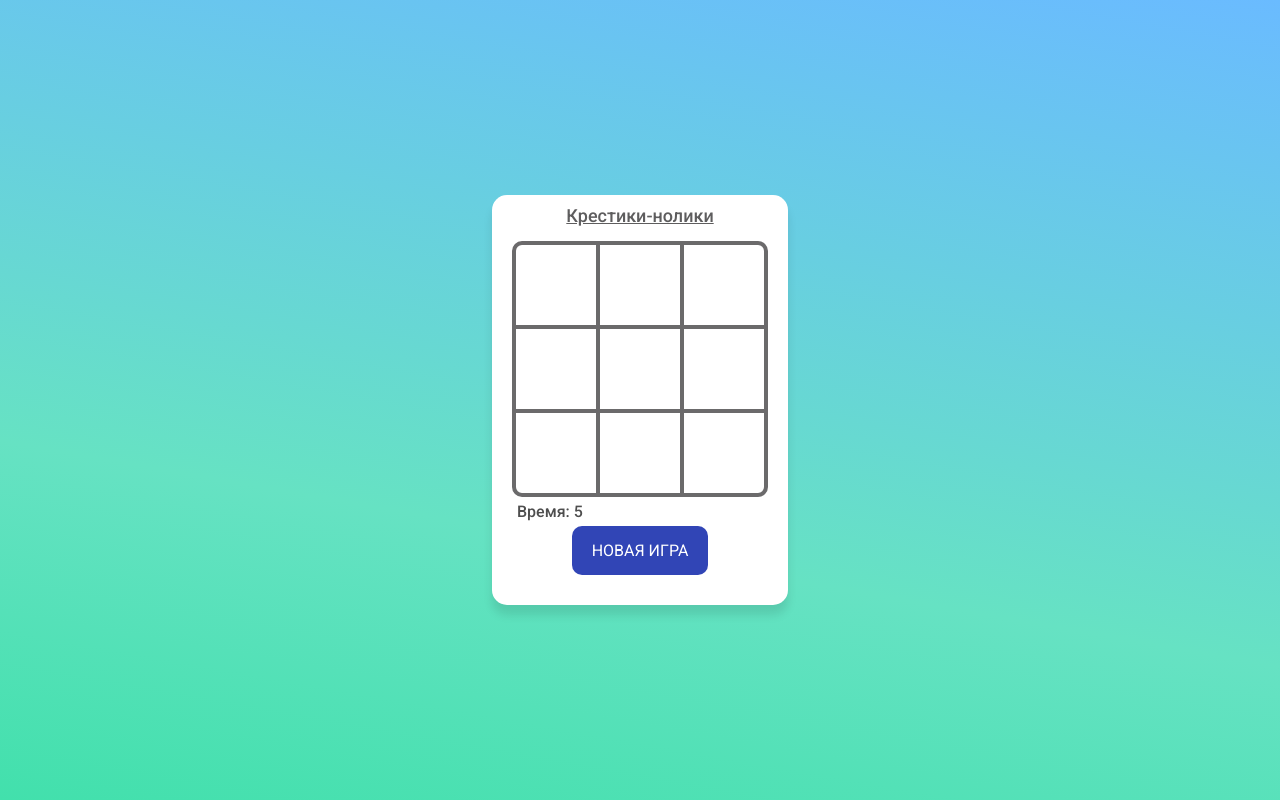
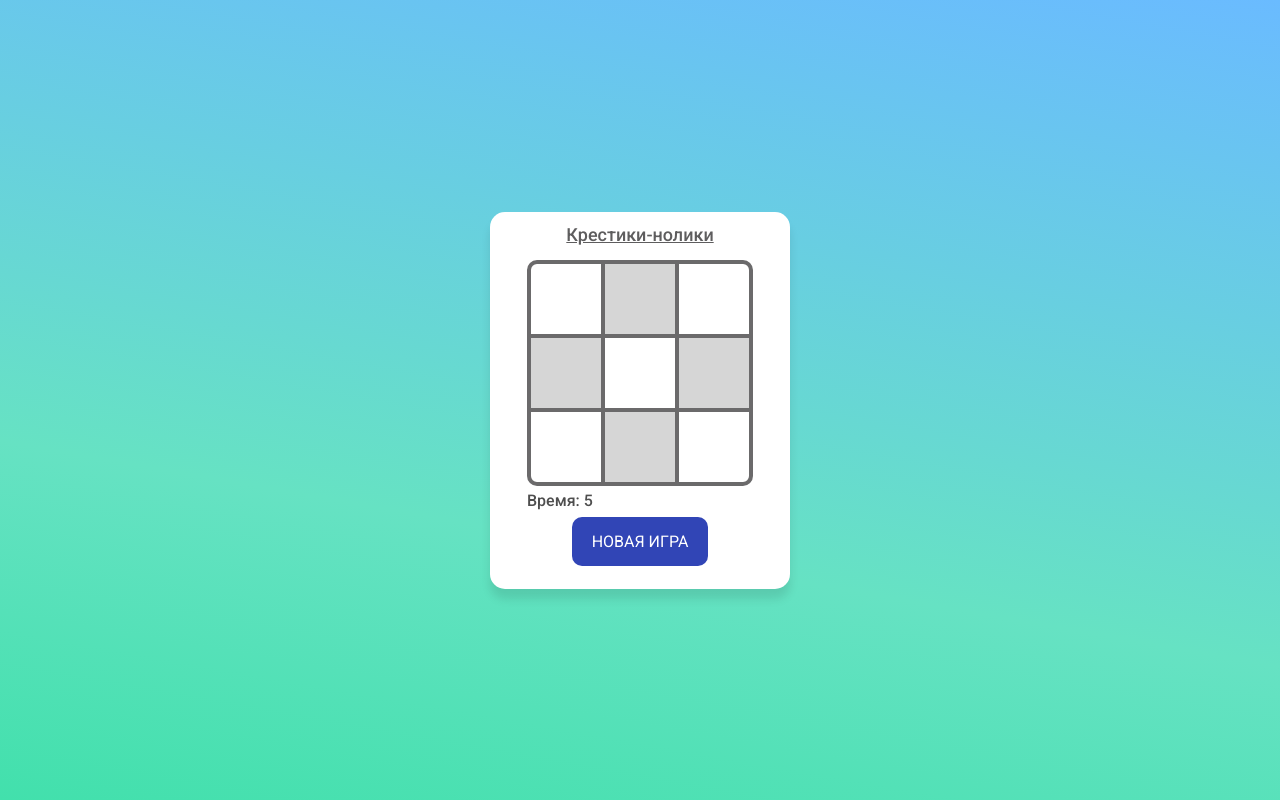
Before and after one commit to nastyarisa/games, a React (Create React App) app: page / in a window 1280 px wide. Built offline with nearby package versions, Linux system fonts and the light colour scheme.

Commit message:
уменьшила отступы и клетки

```diff
--- a/src/components/Tictactoe/Tictactoe.module.scss
+++ b/src/components/Tictactoe/Tictactoe.module.scss
@@ -1,13 +1,16 @@
 .wrapper {
-    max-width: 320px;
+    max-width: 300px;
+    width: 100%;
+    margin-top: 5px;
+    margin-bottom: 5px;
     margin-left: auto;
     margin-right: auto;
     display: flex;
     flex-direction: column;
     align-items: center;
     justify-content: center;
-    padding-top: 5px;
-    padding-bottom: 30px;
+    padding-top: 7px;
+    padding-bottom: 23px;
     padding-left: 20px;
     padding-right: 20px;
     background-color:#fff;
@@ -29,9 +32,9 @@
 }
 
 .timer {
-    margin-bottom: 5px;
+    margin-bottom: 7px;
     margin-right: auto;
-    margin-left: 5px;
+    margin-left: 17px;
     font-weight: 500;
     color: #4e4e4e;
 }
@@ -47,8 +50,8 @@
 }
 
 .cell {
-    width: 80px;
-    height: 80px;
+    width: 70px;
+    height: 70px;
     border: 2px solid rgb(107, 106, 107);
     cursor: pointer;
     background-color: #fff;
@@ -84,6 +87,17 @@
     border-bottom-right-radius: 10px;
 }
 
+.row:nth-child(2n + 1) {
+    .cell:nth-child(2n) {
+        background-color: rgba(120,120,120,0.3);
+    }
+}
+.row:nth-child(2n) {
+    .cell:nth-child(2n + 1) {
+        background-color: rgba(120,120,120,0.3);
+    }
+}
+
 .btn {
     padding: 15px 20px;
     border-radius: 10px;
@@ -102,6 +116,7 @@
 }
 
 .message {
+    max-width: 296px;
     background: rgba(203, 251, 240, 0.5);
     border: 1px solid rgba(73, 221, 93, 0.8);
     border-radius: 5px;
@@ -113,8 +128,9 @@
     margin-bottom: 10px;
     padding-top: 5px;
     padding-bottom: 5px;
-    padding-left: 20px;
-    padding-right: 20px;
+    padding-left: 15px;
+    padding-right: 15px;
+    box-sizing: border-box;
     text-align: center;
 }
 
```
